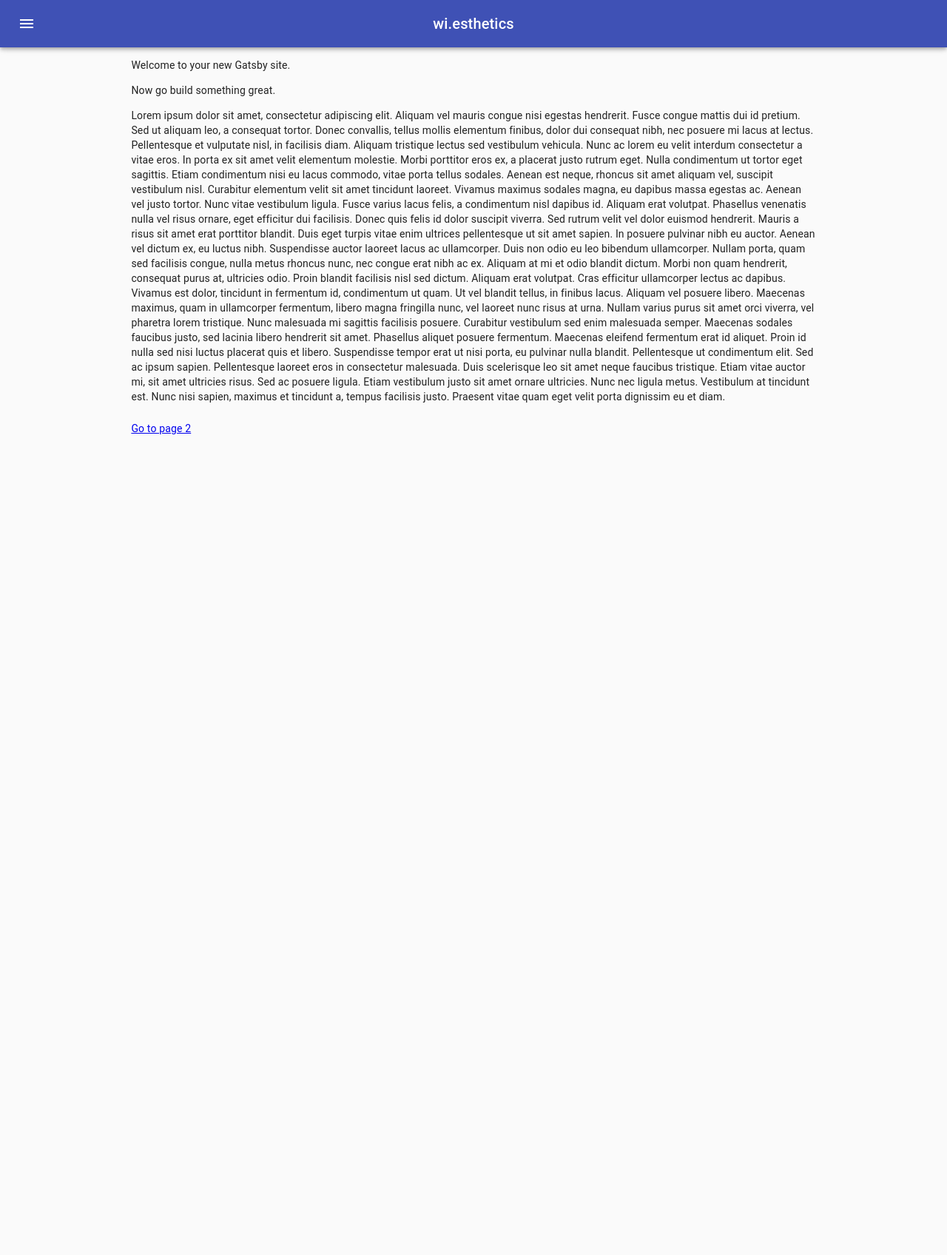
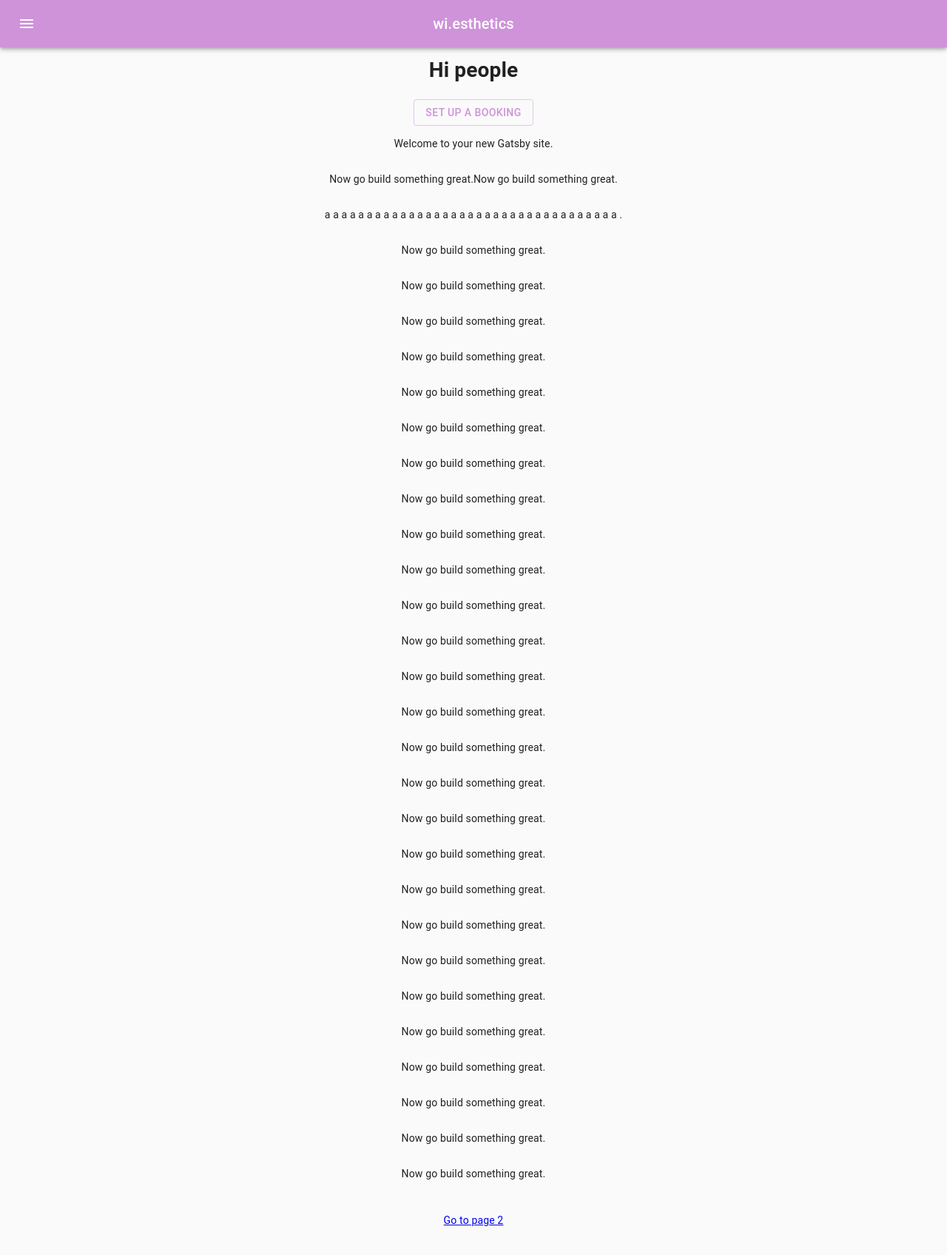
Before and after one commit to kevqiu/wiesthetics, a Gatsby site: page / in a window 1280 px wide. Shown: the whole page at 74% size. Before the commit the page ends 800 px from the top, so only its background shows below. Built offline with nearby package versions, Linux system fonts and the light colour scheme; Gatsby itself is replaced by a stand-in of ours; no server answers.

Commit message:
more styling and routing

```diff
--- a/gatsby-node.js
+++ b/gatsby-node.js
@@ -1,7 +1,25 @@
-/**
- * Implement Gatsby's Node APIs in this file.
- *
- * See: https://www.gatsbyjs.org/docs/node-apis/
- */
+const path = require('path');
 
-// You can delete this file if you're not using it
+exports.createPages = async ({ actions }) => {
+	const { createPage } = actions
+
+	createPage({
+		path: `/`,
+		component: path.resolve(`./src/pages/Home.jsx`),
+	});
+
+	createPage({
+		path: '/new-booking',
+		component: path.resolve(`src/pages/NewBooking.jsx`)
+	});
+
+	createPage({
+		path: '/page-2/',
+		component: path.resolve(`src/pages/Page2.jsx`)
+	});
+
+	createPage({
+		path: '/404/',
+		component: path.resolve(`src/pages/404.jsx`)
+	});
+}
--- a/package.json
+++ b/package.json
@@ -13,6 +13,7 @@
     "gatsby-plugin-material-ui": "^2.1.6",
     "gatsby-plugin-offline": "^3.0.18",
     "gatsby-plugin-react-helmet": "^3.1.13",
+    "gatsby-plugin-routes": "^1.0.0",
     "gatsby-plugin-sharp": "^2.2.36",
     "gatsby-source-filesystem": "^2.1.35",
     "gatsby-transformer-sharp": "^2.3.2",
@@ -24,6 +25,8 @@
     "react-helmet": "^5.2.1"
   },
   "devDependencies": {
+    "eslint": "^6.8.0",
+    "eslint-plugin-react": "^7.18.3",
     "prettier": "^1.19.1"
   },
   "scripts": {
--- a/src/api/constants.js
+++ b/src/api/constants.js
@@ -10,3 +10,9 @@ if (hostname === 'localhost') {
 }
 
 export const API_BASE_URL = `${baseUrl}/api`;
+
+
+export const Endpoint = Object.freeze({
+    SLOTS: 'slots',
+    BOOKINGS: 'bookings'
+});
--- /dev/null
+++ b/src/api/slots.js
@@ -0,0 +1,6 @@
+import { Endpoint } from "./constants";
+import { getAllRequest } from "./client";
+
+export const getAllSlots = () => {
+  return getAllRequest(`${Endpoint.SLOTS}?from=${new Date().toISOString()}`);
+}
--- a/src/components/layout/classes.js
+++ b/src/components/layout/classes.js
@@ -3,6 +3,7 @@ import { makeStyles } from '@material-ui/core/styles';
 const classes = makeStyles((theme) => ({
   root: {
     flexGrow: 1,
+    padding: `56px 1.0875rem`,
   },
   menuButton: {
     position: 'absolute',
@@ -10,6 +11,7 @@ const classes = makeStyles((theme) => ({
   title: {
     flexGrow: 1,
     textAlign: 'center',
+    color: 'white'
   },
 }));
 
--- a/src/components/layout/index.jsx
+++ b/src/components/layout/index.jsx
@@ -12,8 +12,20 @@ import MenuIcon from '@material-ui/icons/Menu';
 import Slide from '@material-ui/core/Slide';
 import CssBaseline from '@material-ui/core/CssBaseline';
 import useScrollTrigger from '@material-ui/core/useScrollTrigger';
+import { createMuiTheme, ThemeProvider } from '@material-ui/core/styles';
 
 import classes from './classes';
+
+const theme = createMuiTheme({
+  palette: {
+    primary: {
+      main: '#ce93d8',
+    },
+    secondary: {
+      main: '#ffffff',
+    },
+  },
+});
 
 const Layout = (props) => {
   const styles = classes();
@@ -22,13 +34,14 @@ const Layout = (props) => {
   return (
     <>
       <CssBaseline />
+      <ThemeProvider theme={theme}>
         <Slide appear={false} direction="down" in={!useScrollTrigger()}>
           <AppBar>
             <Toolbar>
               <IconButton
                 edge="start"
                 className={styles.menuButton}
-              color="inherit"
+                color="secondary"
                 aria-label="menu"
                 onClick={() => setDrawer(true)}
               >
@@ -54,16 +67,11 @@ const Layout = (props) => {
             </ListItem>
           </List>
         </SwipeableDrawer>
-      <div
-        style={{
-          margin: `0 auto`,
-          maxWidth: 960,
-          padding: `0px 1.0875rem 1.45rem`,
-          paddingTop: 0,
-        }}
-      >
+
+        <div className={styles.root}>
           <main>{props.children}</main>
         </div>
+      </ThemeProvider>
     </>
   );
 };
--- /dev/null
+++ b/src/pages/Home.jsx
@@ -0,0 +1,78 @@
+import React, { useState, useEffect } from 'react';
+import { Link, navigate } from 'gatsby';
+
+import { Button, Grid } from '@material-ui/core';
+
+import Layout from '../components/layout';
+import SEO from '../components/seo';
+
+import { getAllSlots } from '../api/slots';
+
+const IndexPage = () => {
+  const [text, setText] = useState('');
+
+  useEffect(() => {
+    const fetchData = async () => {
+      const response = await getAllSlots();
+      const data = await response.json();
+      setText(JSON.stringify(data));
+    };
+
+    fetchData();
+  }, []);
+
+  return (
+    <Layout>
+      <SEO title="Home" />
+      <Grid
+        container
+        direction="column"
+        justify="center"
+        alignItems="center"
+      >
+        <h1>Hi people</h1>
+        <Button
+          variant="outlined"
+          color="primary"
+          onClick={() => navigate('new-booking')}>
+          Set up a booking
+        </Button>
+        <p>Welcome to your new Gatsby site.</p>
+        <p>Now go build something great.Now go build something great.</p>
+        <p>a a a a a a a a a a a a a a a a a a a a a a a a a a a a a a a a a a a .</p>
+        <p>Now go build something great.</p>
+        <p>Now go build something great.</p>
+        <p>Now go build something great.</p>
+        <p>Now go build something great.</p>
+        <p>Now go build something great.</p>
+        <p>Now go build something great.</p>
+        <p>Now go build something great.</p>
+        <p>Now go build something great.</p>
+        <p>Now go build something great.</p>
+        <p>Now go build something great.</p>
+        <p>Now go build something great.</p>
+        <p>Now go build something great.</p>
+        <p>Now go build something great.</p>
+        <p>Now go build something great.</p>
+        <p>Now go build something great.</p>
+        <p>Now go build something great.</p>
+        <p>Now go build something great.</p>
+        <p>Now go build something great.</p>
+        <p>Now go build something great.</p>
+        <p>Now go build something great.</p>
+        <p>Now go build something great.</p>
+        <p>Now go build something great.</p>
+        <p>Now go build something great.</p>
+        <p>Now go build something great.</p>
+        <p>Now go build something great.</p>
+        <p>Now go build something great.</p>
+        <p>Now go build something great.</p>
+        <p>{text}</p>
+        <Link to="/page-2/">Go to page 2</Link>
+      </Grid>
+
+    </Layout>
+  );
+};
+
+export default IndexPage;
--- /dev/null
+++ b/src/pages/NewBooking.jsx
@@ -0,0 +1,16 @@
+import React from 'react';
+import { Link } from 'gatsby';
+
+import Layout from '../components/layout';
+import SEO from '../components/seo';
+
+const NewBookingPage = () => (
+  <Layout>
+    <SEO title="Page two" />
+    <h1>Hi from the second page</h1>
+    <p>Welcome to page 2</p>
+    <Link to="/">Go back to the homepage</Link>
+  </Layout>
+);
+
+export default NewBookingPage;
--- a/src/pages/index.js
+++ /dev/null
@@ -1,47 +0,0 @@
-import React, { useState, useEffect } from 'react';
-import { Link } from 'gatsby';
-
-import Layout from '../components/layout';
-// import Image from '../components/image';
-import SEO from '../components/seo';
-import { getAllRequest } from '../api/client';
-
-import './styles.css';
-
-const IndexPage = () => {
-  const [text, setText] = useState('');
-
-  useEffect(() => {
-    const fetchData = async () => {
-      const response = await getAllRequest('slots');
-      const data = await response.json();
-      setText(JSON.stringify(data));
-    };
-    fetchData();
-  }, []);
-
-  return (
-    <Layout>
-      <SEO title="Home" />
-      <h1>Hi people</h1>
-      <p>Welcome to your new Gatsby site.</p>
-      <p>Now go build something great.</p>
-      <p>{text}</p>
-      <p>{`Lorem ipsum dolor sit amet, consectetur adipiscing elit. Aliquam vel mauris congue nisi egestas hendrerit. Fusce congue mattis dui id pretium. Sed ut aliquam leo, a consequat tortor. Donec convallis, tellus mollis elementum finibus, dolor dui consequat nibh, nec posuere mi lacus at lectus. Pellentesque et vulputate nisl, in facilisis diam. Aliquam tristique lectus sed vestibulum vehicula. Nunc ac lorem eu velit interdum consectetur a vitae eros. In porta ex sit amet velit elementum molestie. Morbi porttitor eros ex, a placerat justo rutrum eget. Nulla condimentum ut tortor eget sagittis. Etiam condimentum nisi eu lacus commodo, vitae porta tellus sodales. Aenean est neque, rhoncus sit amet aliquam vel, suscipit vestibulum nisl.
-
-Curabitur elementum velit sit amet tincidunt laoreet. Vivamus maximus sodales magna, eu dapibus massa egestas ac. Aenean vel justo tortor. Nunc vitae vestibulum ligula. Fusce varius lacus felis, a condimentum nisl dapibus id. Aliquam erat volutpat. Phasellus venenatis nulla vel risus ornare, eget efficitur dui facilisis. Donec quis felis id dolor suscipit viverra. Sed rutrum velit vel dolor euismod hendrerit. Mauris a risus sit amet erat porttitor blandit. Duis eget turpis vitae enim ultrices pellentesque ut sit amet sapien. In posuere pulvinar nibh eu auctor.
-
-Aenean vel dictum ex, eu luctus nibh. Suspendisse auctor laoreet lacus ac ullamcorper. Duis non odio eu leo bibendum ullamcorper. Nullam porta, quam sed facilisis congue, nulla metus rhoncus nunc, nec congue erat nibh ac ex. Aliquam at mi et odio blandit dictum. Morbi non quam hendrerit, consequat purus at, ultricies odio. Proin blandit facilisis nisl sed dictum. Aliquam erat volutpat. Cras efficitur ullamcorper lectus ac dapibus.
-
-Vivamus est dolor, tincidunt in fermentum id, condimentum ut quam. Ut vel blandit tellus, in finibus lacus. Aliquam vel posuere libero. Maecenas maximus, quam in ullamcorper fermentum, libero magna fringilla nunc, vel laoreet nunc risus at urna. Nullam varius purus sit amet orci viverra, vel pharetra lorem tristique. Nunc malesuada mi sagittis facilisis posuere. Curabitur vestibulum sed enim malesuada semper. Maecenas sodales faucibus justo, sed lacinia libero hendrerit sit amet. Phasellus aliquet posuere fermentum. Maecenas eleifend fermentum erat id aliquet. Proin id nulla sed nisi luctus placerat quis et libero. Suspendisse tempor erat ut nisi porta, eu pulvinar nulla blandit. Pellentesque ut condimentum elit. Sed ac ipsum sapien.
-
-Pellentesque laoreet eros in consectetur malesuada. Duis scelerisque leo sit amet neque faucibus tristique. Etiam vitae auctor mi, sit amet ultricies risus. Sed ac posuere ligula. Etiam vestibulum justo sit amet ornare ultricies. Nunc nec ligula metus. Vestibulum at tincidunt est. Nunc nisi sapien, maximus et tincidunt a, tempus facilisis justo. Praesent vitae quam eget velit porta dignissim eu et diam.`}</p>
-      <div style={{ maxWidth: `300px`, marginBottom: `1.45rem` }}>
-        {/* <Image /> */}
-      </div>
-      <Link to="/page-2/">Go to page 2</Link>
-    </Layout>
-  );
-};
-
-export default IndexPage;
--- a/src/pages/styles.css
+++ /dev/null
@@ -1,3 +0,0 @@
-body {
-  margin: 0;
-}
```
Also changed, not shown: gatsby-config.js (+7 -0 lines), src/routes.js (added, +21 -0 lines), tsconfig.json (deleted, +0 -62 lines), src/images/gatsby-astronaut.png (deleted), src/pages/404.jsx (renamed from src/pages/404.js), src/pages/Page2.jsx (renamed from src/pages/page-2.js), 3 other files. Lines whose indentation alone changed are shown as unchanged.
